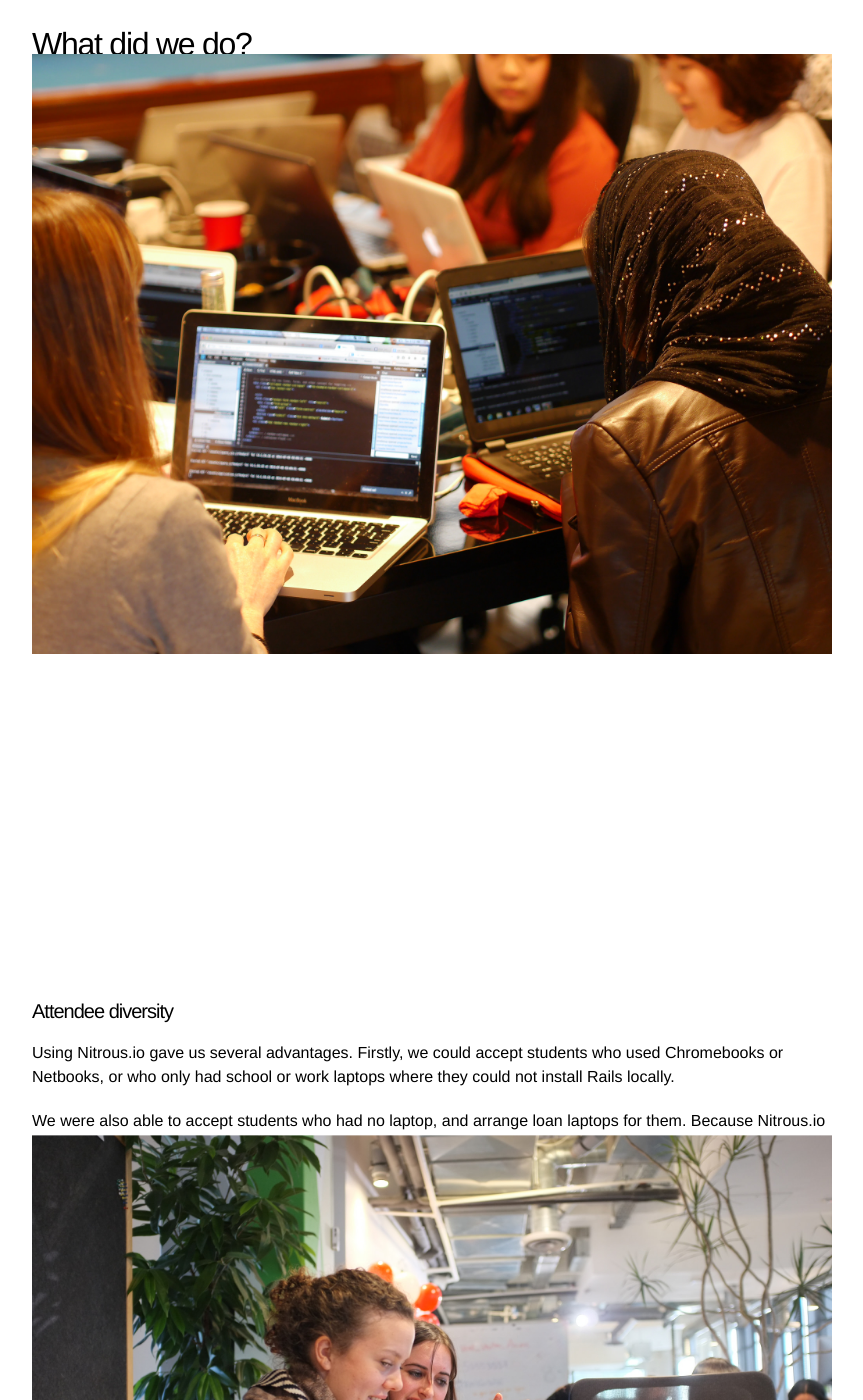
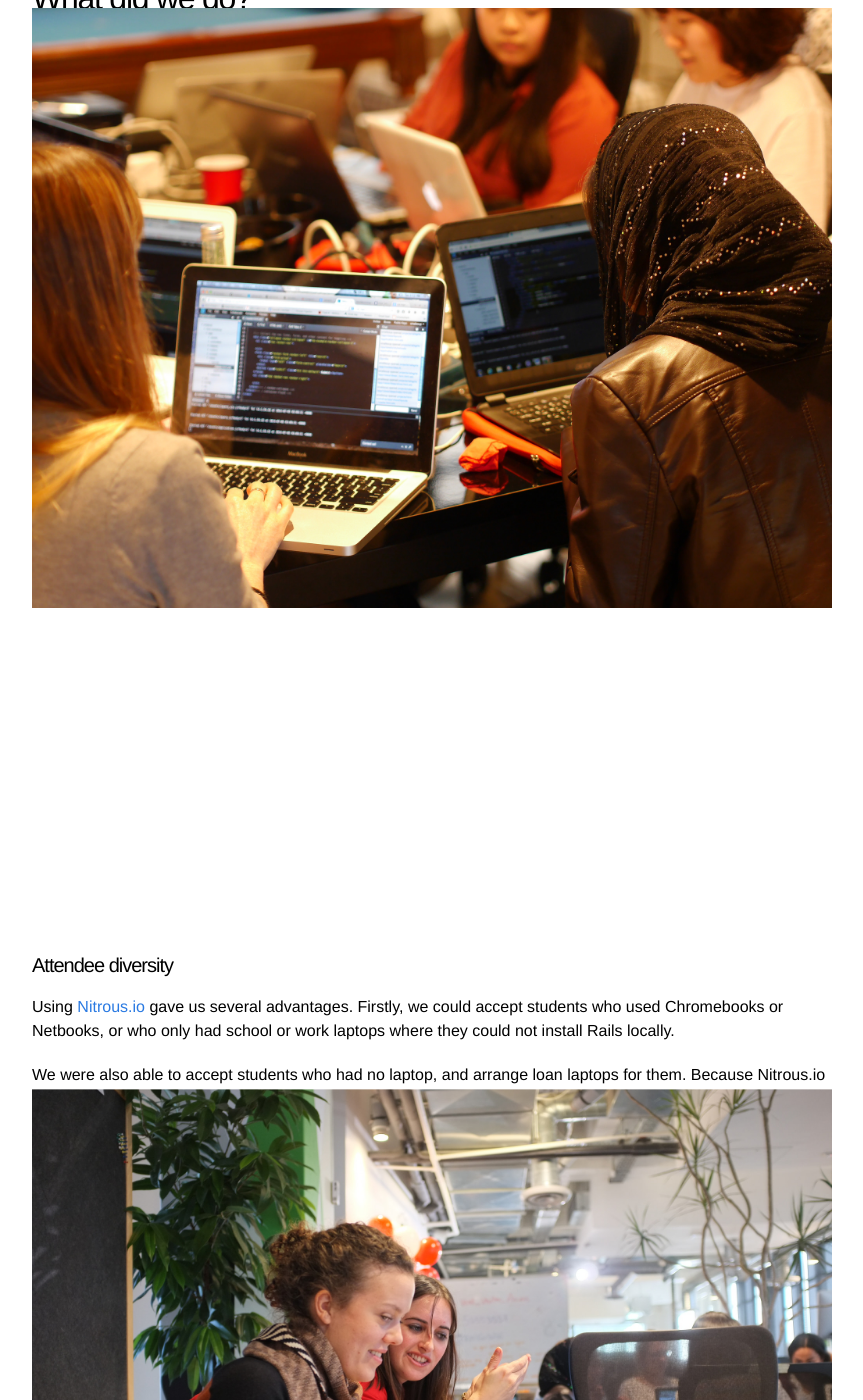
Before and after one commit to natdudley/railsgirlsblog, a Jekyll site: the page built from _posts/2014-08-11-rails-girls-nitrous.markdown, in a window 1280 px wide and 1400 px high, scrolled down 2772 px. Shown: the whole window, without its empty margins (208-1071 px from the left). Built offline with Jekyll 4.4.1, drawn with Linux system fonts in a browser that asks for light colours; part of the change alters nothing that is shown; some of the changed text lies outside the part shown.

Commit message:
removing extra title and adding links
Final formatting changes

```diff
--- a/_posts/2014-08-11-rails-girls-nitrous.markdown
+++ b/_posts/2014-08-11-rails-girls-nitrous.markdown
@@ -4,8 +4,6 @@ title:  "A Rails Girls experiment: Nitrous.io and Reveal.js"
 date:   2014-08-11 23:22:10
 categories: events
 ---
-
-#A Rails Girls experiment: [Nitrous.io](https://nitrous.io) and Reveal.js
 
 Before running our Rails Girls event, our organising team were extremely lucky to experience Rails Girls events first-hand. Nat attended Rails Girls Wellington 2013 as a student, and both she and Maria helped out at the Wellington 2014 event.
 
@@ -35,13 +33,13 @@ For our event, we tried three things:
 2. Integrating the explanations from the coaches guide (and other great Rails resources around the web) into the student training material, so all students got explanations as they learned.
 3. Formatting the code as an online presentation, using Reveal.js. This allowed students to focus on a single step at a time, and scroll down for more explanations if they were needed.
 
-###Benefits of using Nitrous.io
+###Benefits of using [Nitrous.io](https://nitrous.io)
 
 ![railsgirls auckland intro](https://raw.githubusercontent.com/natdudley/railsgirlsblog/master/images/rg2.jpg)
 
 ####Attendee diversity
 
-Using Nitrous.io gave us several advantages. Firstly, we could accept students who used Chromebooks or Netbooks, or who only had school or work laptops where they could not install Rails locally.
+Using [Nitrous.io](https://nitrous.io) gave us several advantages. Firstly, we could accept students who used Chromebooks or Netbooks, or who only had school or work laptops where they could not install Rails locally.
 
 We were also able to accept students who had no laptop, and arrange loan laptops for them. Because Nitrous.io is all in the cloud, these students could go home and continue to build their app on their desktop computer just by logging in.
 
```
